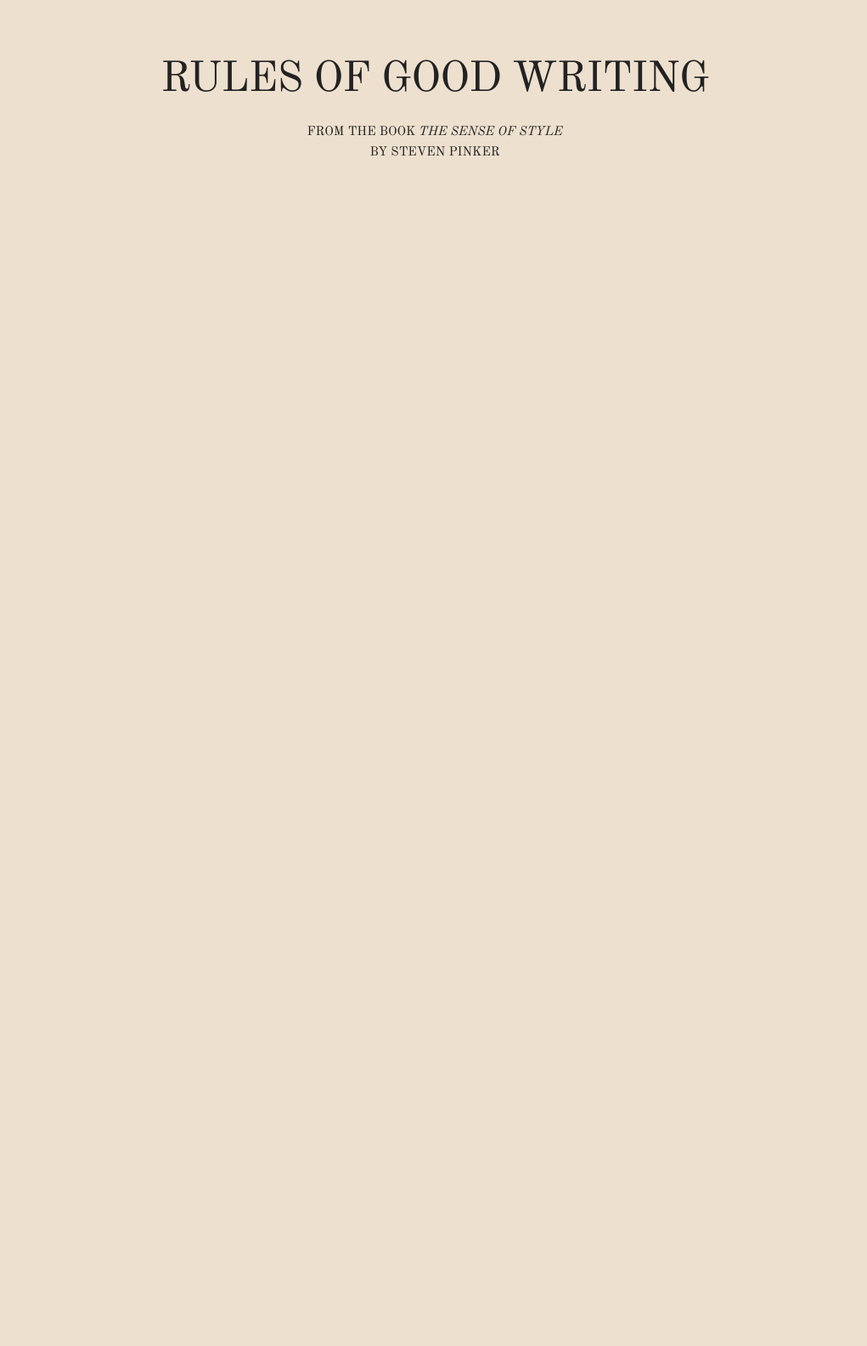
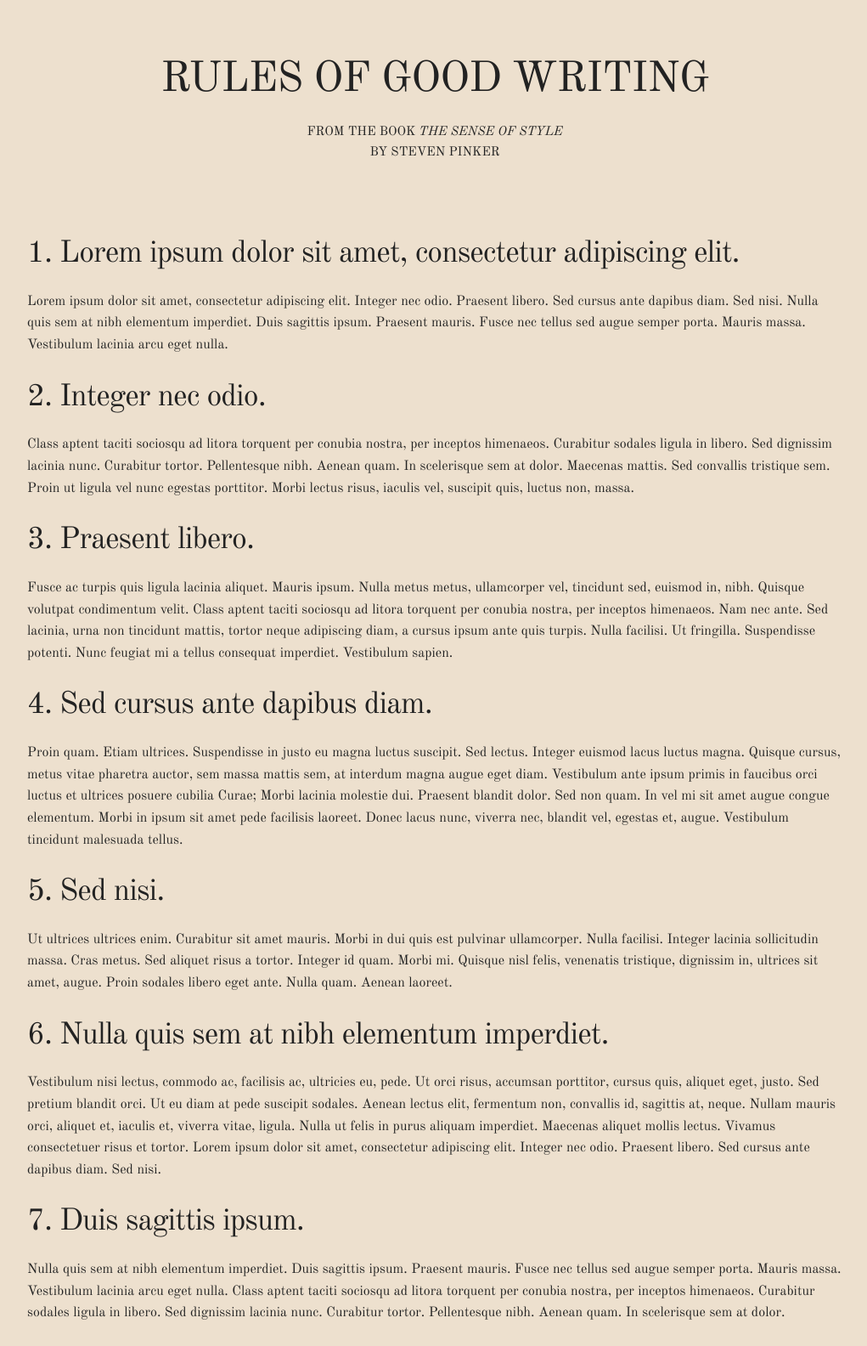
Before and after one commit to mrzool/good-writing, a Jekyll site: the page built from index.md, in a window 1280 px wide. Shown: the whole page at 85% size, without its empty margins (128-1149 px from the left). Built offline with Jekyll 4.4.1, drawn with Linux system fonts in a browser that asks for light colours; before the commit the page ends 900 px from its top, so only the background shows below that.

Commit message:
Filler text for typography study

```diff
--- a/index.md
+++ b/index.md
@@ -1,3 +1,31 @@
 ---
 layout: default
 ---
+
+### 1. Lorem ipsum dolor sit amet, consectetur adipiscing elit.
+
+Lorem ipsum dolor sit amet, consectetur adipiscing elit. Integer nec odio. Praesent libero. Sed cursus ante dapibus diam. Sed nisi. Nulla quis sem at nibh elementum imperdiet. Duis sagittis ipsum. Praesent mauris. Fusce nec tellus sed augue semper porta. Mauris massa. Vestibulum lacinia arcu eget nulla.
+
+### 2. Integer nec odio.
+
+Class aptent taciti sociosqu ad litora torquent per conubia nostra, per inceptos himenaeos. Curabitur sodales ligula in libero. Sed dignissim lacinia nunc. Curabitur tortor. Pellentesque nibh. Aenean quam. In scelerisque sem at dolor. Maecenas mattis. Sed convallis tristique sem. Proin ut ligula vel nunc egestas porttitor. Morbi lectus risus, iaculis vel, suscipit quis, luctus non, massa.
+
+### 3. Praesent libero.
+
+Fusce ac turpis quis ligula lacinia aliquet. Mauris ipsum. Nulla metus metus, ullamcorper vel, tincidunt sed, euismod in, nibh. Quisque volutpat condimentum velit. Class aptent taciti sociosqu ad litora torquent per conubia nostra, per inceptos himenaeos. Nam nec ante. Sed lacinia, urna non tincidunt mattis, tortor neque adipiscing diam, a cursus ipsum ante quis turpis. Nulla facilisi. Ut fringilla. Suspendisse potenti. Nunc feugiat mi a tellus consequat imperdiet. Vestibulum sapien.
+
+### 4. Sed cursus ante dapibus diam.
+
+Proin quam. Etiam ultrices. Suspendisse in justo eu magna luctus suscipit. Sed lectus. Integer euismod lacus luctus magna. Quisque cursus, metus vitae pharetra auctor, sem massa mattis sem, at interdum magna augue eget diam. Vestibulum ante ipsum primis in faucibus orci luctus et ultrices posuere cubilia Curae; Morbi lacinia molestie dui. Praesent blandit dolor. Sed non quam. In vel mi sit amet augue congue elementum. Morbi in ipsum sit amet pede facilisis laoreet. Donec lacus nunc, viverra nec, blandit vel, egestas et, augue. Vestibulum tincidunt malesuada tellus.
+
+### 5. Sed nisi.
+
+Ut ultrices ultrices enim. Curabitur sit amet mauris. Morbi in dui quis est pulvinar ullamcorper. Nulla facilisi. Integer lacinia sollicitudin massa. Cras metus. Sed aliquet risus a tortor. Integer id quam. Morbi mi. Quisque nisl felis, venenatis tristique, dignissim in, ultrices sit amet, augue. Proin sodales libero eget ante. Nulla quam. Aenean laoreet.
+
+### 6. Nulla quis sem at nibh elementum imperdiet.
+
+Vestibulum nisi lectus, commodo ac, facilisis ac, ultricies eu, pede. Ut orci risus, accumsan porttitor, cursus quis, aliquet eget, justo. Sed pretium blandit orci. Ut eu diam at pede suscipit sodales. Aenean lectus elit, fermentum non, convallis id, sagittis at, neque. Nullam mauris orci, aliquet et, iaculis et, viverra vitae, ligula. Nulla ut felis in purus aliquam imperdiet. Maecenas aliquet mollis lectus. Vivamus consectetuer risus et tortor. Lorem ipsum dolor sit amet, consectetur adipiscing elit. Integer nec odio. Praesent libero. Sed cursus ante dapibus diam. Sed nisi.
+
+### 7. Duis sagittis ipsum.
+
+Nulla quis sem at nibh elementum imperdiet. Duis sagittis ipsum. Praesent mauris. Fusce nec tellus sed augue semper porta. Mauris massa. Vestibulum lacinia arcu eget nulla. Class aptent taciti sociosqu ad litora torquent per conubia nostra, per inceptos himenaeos. Curabitur sodales ligula in libero. Sed dignissim lacinia nunc. Curabitur tortor. Pellentesque nibh. Aenean quam. In scelerisque sem at dolor.
```
